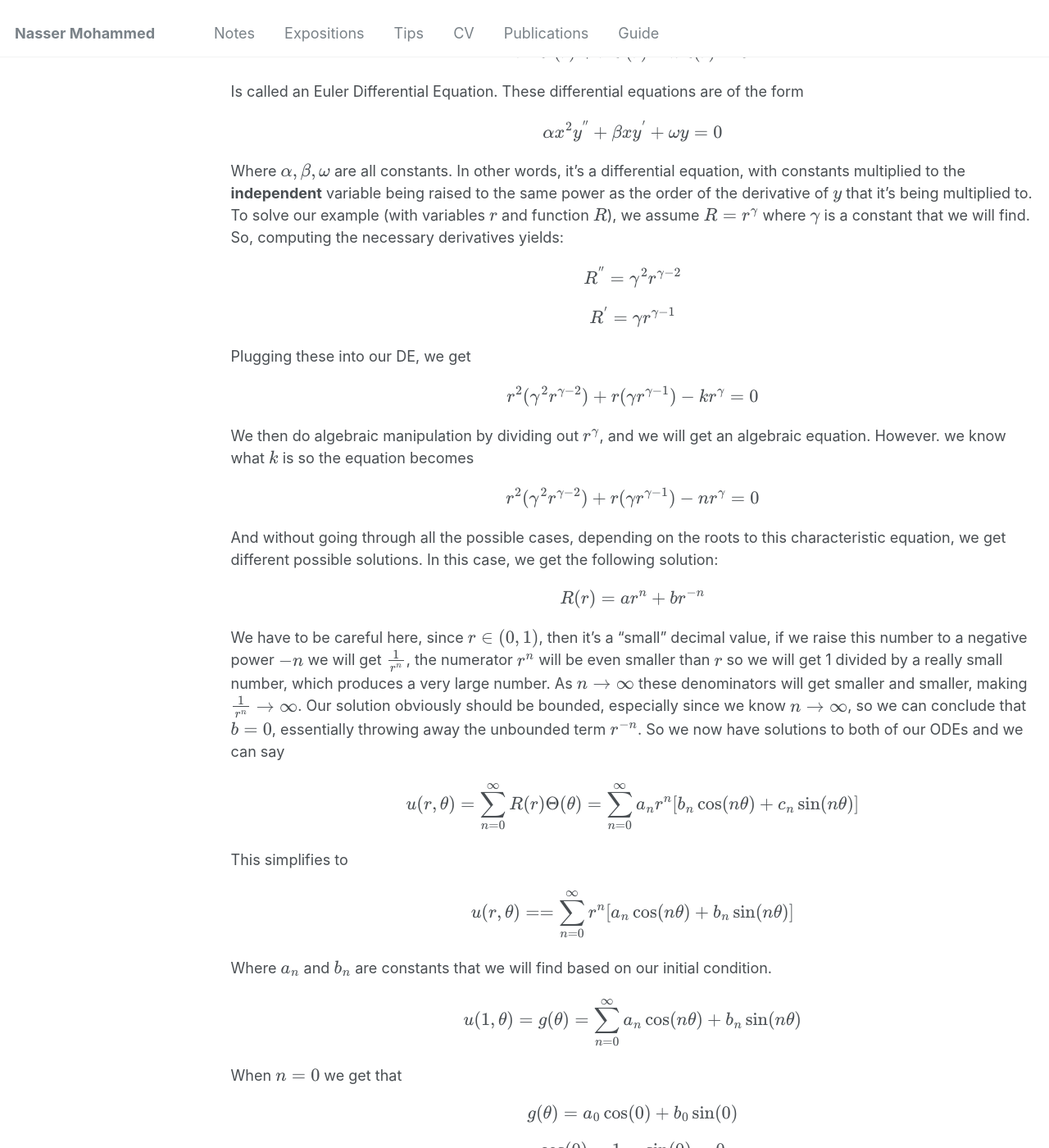
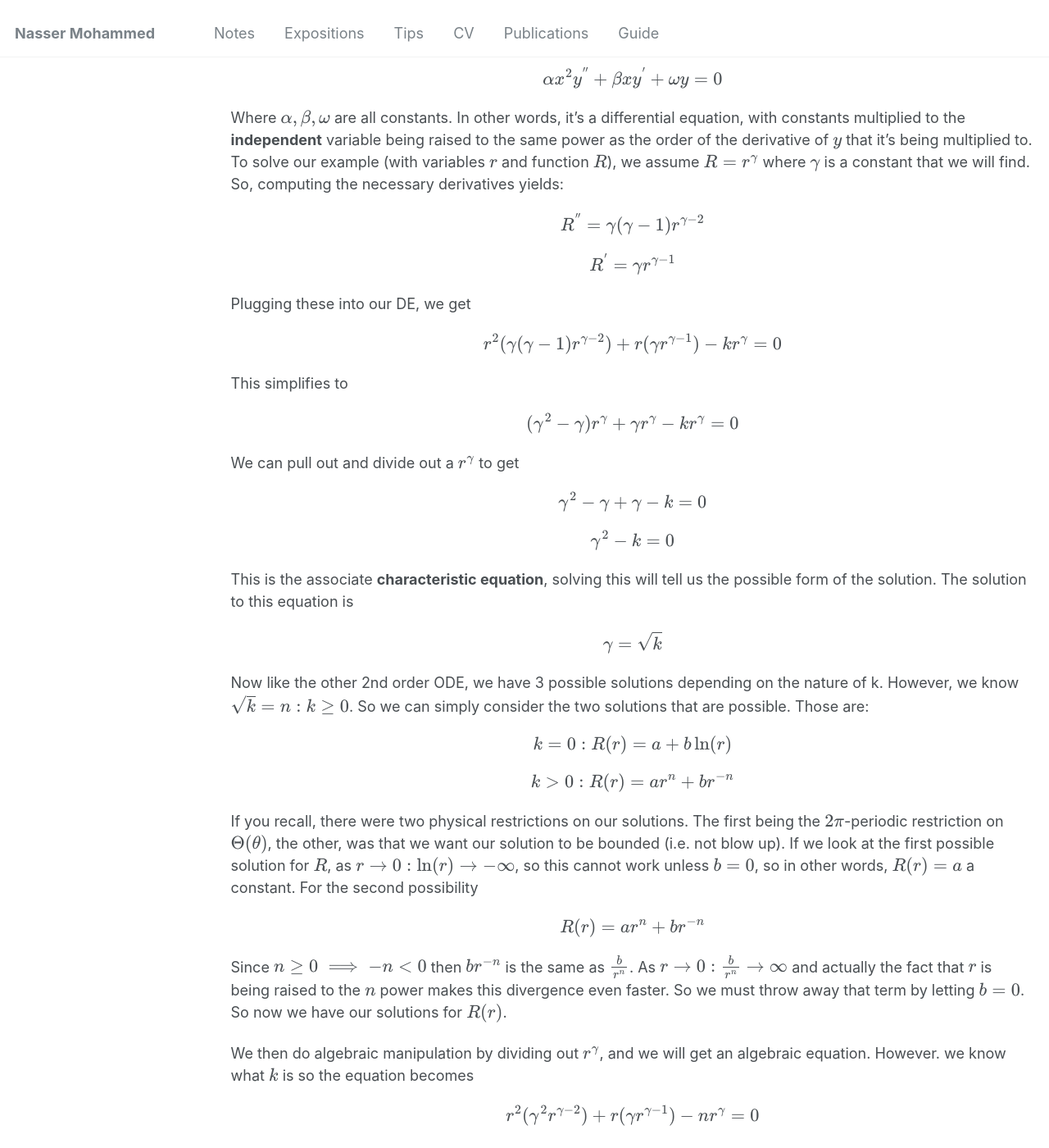
Before and after one commit to Nasser-Mohammed/Nasser-Mohammed.github.io, a Jekyll site: the page built from _pages/notes/pde/laplaceequation.md, in a window 1280 px wide and 1400 px high, scrolled down 8240 px. Shown: the whole window at 82% size. Built offline with Jekyll 4.4.1, drawn with Linux system fonts in a browser that asks for light colours; some of the changed text lies outside the part shown.

Commit message:
Update laplaceequation.md

```diff
--- a/_pages/notes/pde/laplaceequation.md
+++ b/_pages/notes/pde/laplaceequation.md
@@ -139,11 +139,11 @@ Now we note an important fact, \\(\cos(x) = 0 \implies \sin(x) = \pm 1\\) and th
 \\[2\pi\sqrt{k} = 2\pi n \: n \in 0, 1, 2, ...... \\]
 Solving for this tells us that
 \\[k = n^2\\]
-Now we have a sequence of possible solutions, so we add them all up, since any possible solution will be embedded into the infinite sum, we just have to configure it based on the boundary condition. \\
-Plugging this into our general solution for \\(\Theta\\) gives
-\\[\Theta(\theta) = \sum_{n=0}^{\infty}a_ncos(n\theta) + b_nsin(n\theta)\\]
+This also solves the other equation for \\(B\\): \\(B = -A\sin(2\pi n + B\cos(2\pi n)\\)
+Now we have a sequence of possible solutions, plugging the new value of \\(k\\) into our general solution for \\(\Theta\\) gives
+\\[\Theta_n(\theta) = a_ncos(n\theta) + b_nsin(n\theta)\\]
 What about the periodic solution when \\(k = 0\\), if we recall that was \\(\Theta (\theta) = C\\), now this solution is "baked" into our solution above. If we plug \\(n = 0\\) into our general solution, we get
-\\[\Theta_0 (\theta) = a_n\\]
+\\[\Theta_0 (\theta) = a_0\\]
 Since \\(\cos(0) = 1\\) and \\(\sin(0) = 0\\), so we have a constant, and that takes care of the case where \\(k = 0\\). \\
 \\
 Now we will tackle the other ODE
@@ -151,10 +151,25 @@ Now we will tackle the other ODE
 Is called an Euler Differential Equation. These differential equations are of the form
 \\[\alpha x^2y^{\''} + \beta xy^{\'} + \omega y = 0\\]
 Where \\(\alpha, \beta, \omega\\) are all constants. In other words, it's a differential equation, with constants multiplied to the **independent** variable being raised to the same power as the order of the derivative of \\(y\\) that it's being multiplied to. To solve our example (with variables \\(r\\) and function \\(R\\)), we assume \\(R = r^{\gamma}\\) where \\(\gamma\\) is a constant that we will find. So, computing the necessary derivatives yields:
-\\[R^{\''} = \gamma^2 r^{\gamma - 2}\\]
+\\[R^{\''} = \gamma(\gamma - 1) r^{\gamma - 2}\\]
 \\[R^{\'} = \gamma r^{\gamma - 1}\\]
 Plugging these into our DE, we get
-\\[r^2(\gamma^2 r^{\gamma - 2}) +r(\gamma r^{\gamma - 1}) - k r^{\gamma} = 0\\]
+\\[r^2(\gamma(\gamma - 1) r^{\gamma - 2}) +r(\gamma r^{\gamma - 1}) - k r^{\gamma} = 0\\]
+This simplifies to
+\\[(\gamma^2 - \gamma) r^{\gamma} + \gamma r^{\gamma} - kr^{\gamma} = 0 \\]
+We can pull out and divide out a \\(r^{\gamma}\\) to get
+\\[\gamma^2 - \gamma + \gamma - k = 0\\]
+\\[\gamma^2 - k = 0\\]
+This is the associate **characteristic equation**, solving this will tell us the possible form of the solution. The solution to this equation is
+\\[\gamma = \sqrt{k}\\]
+Now like the other 2nd order ODE, we have 3 possible solutions depending on the nature of k. However, we know \\(\sqrt{k} = n \: k \ge 0\\). So we can simply consider the two solutions that are possible. Those are:
+\\[k = 0\: R(r) = a + b\ln(r)\\]
+\\[k > 0\: R(r) = ar^{n} + br^{-n}\\]
+If you recall, there were two physical restrictions on our solutions. The first being the \\(2\pi\\)-periodic restriction on \\(\Theta(\theta)\\), the other, was that we want our solution to be bounded (i.e. not blow up). If we look at the first possible solution for \\(R\\), as \\(r \rightarrow 0 \: \ln(r) \rightarrow -\infty\\), so this cannot work unless \\(b = 0\\), so in other words, \\(R(r) = a\\) a constant. For the second possibility
+\\[R(r) = ar^{n} + br^{-n}\\]
+Since \\(n \ge 0 \implies -n < 0\\) then \\(br^{-n}\\) is the same as \\(\frac{b}{r^n}\\). As \\(r \rightarrow 0 \: \frac{b}{r^n} \rightarrow \infty\\) and actually the fact that \\(r\\) is being raised to the \\(n\\) power makes this divergence even faster. So we must throw away that term by letting \\(b = 0\\). So now we have our solutions for \\(R(r)\\).
+
+
 We then do algebraic manipulation by dividing out \\(r^{\gamma}\\), and we will get an algebraic equation. However. we know what \\(k\\) is so the equation becomes
 \\[r^2(\gamma^2 r^{\gamma - 2}) +r(\gamma r^{\gamma - 1}) - n r^{\gamma} = 0\\]
 And without going through all the possible cases, depending on the roots to this characteristic equation, we get different possible solutions. In this case, we get the following solution:
```
